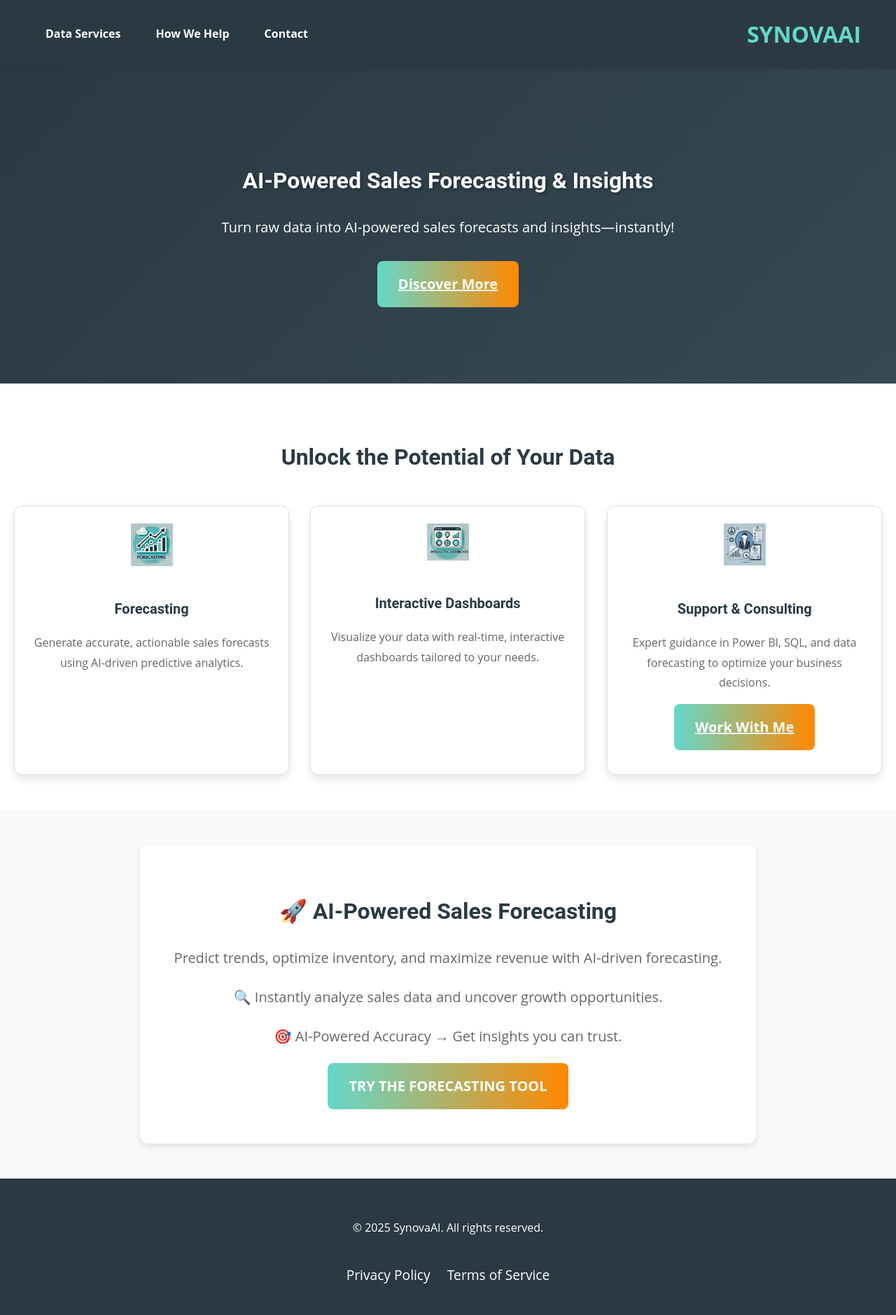
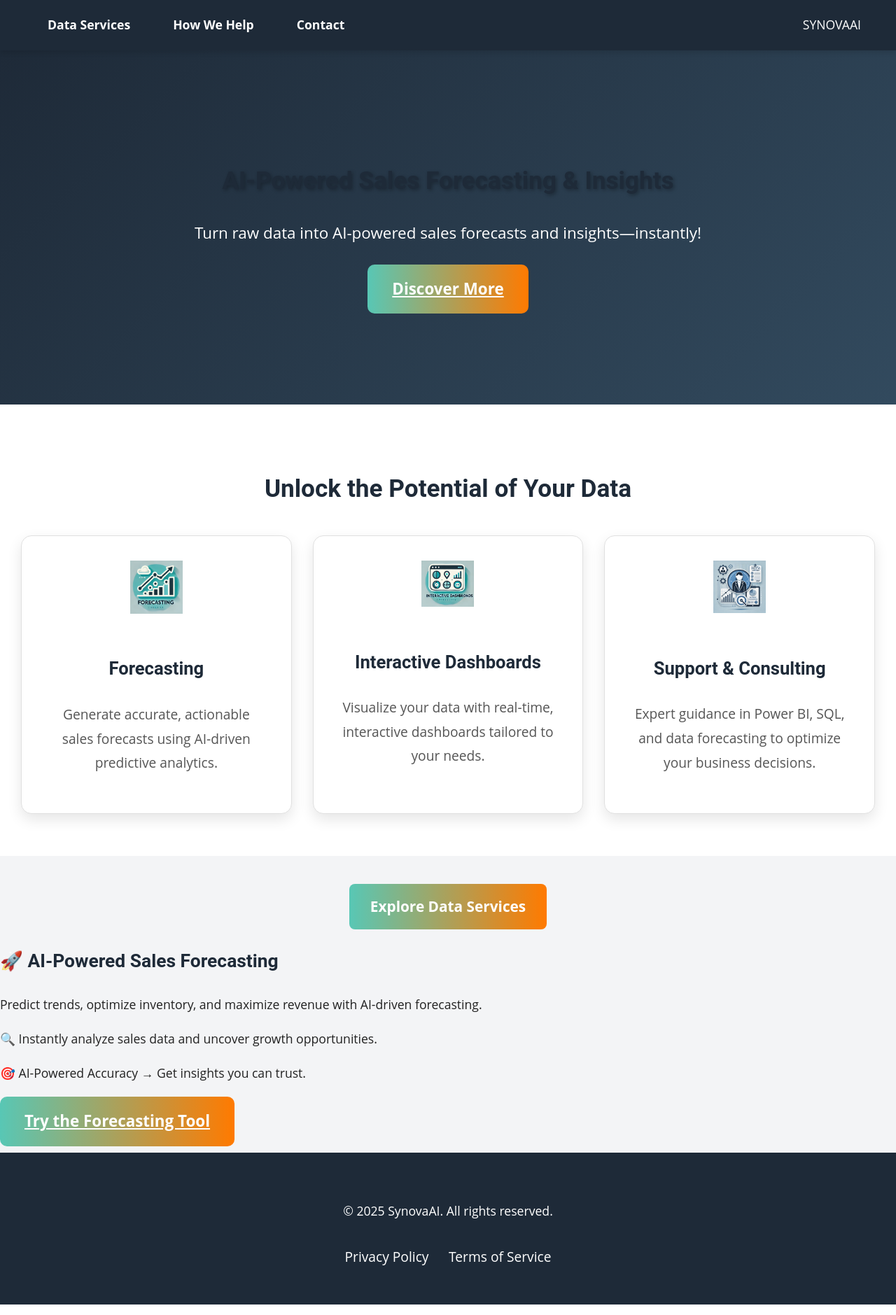
Before and after one commit to jslad2/sales-forecasting-platform, a Flask app: page / in a window 1280 px wide. Shown: the whole page at 70% size. Run offline with Flask 3, Linux system fonts and the light colour scheme.

Commit message:
css update

```diff
--- a/static/css/style.css
+++ b/static/css/style.css
@@ -1,15 +1,15 @@
 /* General Styling */
 :root {
-    --primary-color: #2B3A42;
-    --secondary-color: #64D8CB;
-    --accent-color: #FF8800;
-    --background-color: #F8F9FA;
-    --text-color: #333333;
+    --primary-color: #1E2A38;
+    --secondary-color: #58C7B5;
+    --accent-color: #FF7A00;
+    --background-color: #F3F4F6;
+    --text-color: #222222;
     --white-color: #FFFFFF;
-    --gray-color: #666666;
-    --font-size-base: 1rem;
-    --font-size-lg: 1.25rem;
-    --font-size-xl: 2rem;
+    --gray-color: #555555;
+    --font-size-base: 1.1rem;
+    --font-size-lg: 1.4rem;
+    --font-size-xl: 2.2rem;
     --breakpoint-sm: 480px;
     --breakpoint-md: 768px;
     --breakpoint-lg: 1024px;
@@ -28,6 +28,7 @@ body {
 h1, h2, h3 {
     font-family: 'Roboto', sans-serif;
     font-weight: 700;
+    color: var(--primary-color);
 }
 
 /* Header Styling */
@@ -41,10 +42,9 @@ header {
     position: sticky;
     top: 0;
     z-index: 1000;
-    box-shadow: 0 2px 4px rgba(0, 0, 0, 0.1);
+    box-shadow: 0 4px 6px rgba(0, 0, 0, 0.1);
 }
 
-/* Navigation Menu */
 header nav ul {
     list-style: none;
     margin: 0;
@@ -53,7 +53,7 @@ header nav ul {
 }
 
 header nav li {
-    margin-right: 20px;
+    margin-right: 25px;
 }
 
 header nav a {
@@ -61,63 +61,43 @@ header nav a {
     text-decoration: none;
     font-weight: bold;
     font-size: var(--font-size-base);
-    padding: 10px 15px;
+    padding: 12px 18px;
+    border-radius: 5px;
     transition: all 0.3s ease-in-out;
-    border-radius: 5px;
 }
 
 header nav a:hover {
     background-color: var(--accent-color);
     color: var(--white-color);
-    box-shadow: 0px 4px 10px rgba(255, 136, 0, 0.3);
-}
-
-header nav a:focus {
-    outline: 2px solid var(--accent-color);
-    outline-offset: 2px;
-}
-
-/* Logo */
-header .logo {
-    font-size: var(--font-size-xl);
-    font-weight: bold;
-    color: var(--secondary-color);
-    text-decoration: none;
+    box-shadow: 0px 5px 12px rgba(255, 122, 0, 0.3);
 }
 
 /* Hero Section */
 .hero {
-    background: linear-gradient(135deg, var(--primary-color), #354854);
+    background: linear-gradient(135deg, var(--primary-color), #324A5E);
     color: var(--white-color);
     text-align: center;
-    padding: 100px 20px;
-    animation: gradientShift 10s infinite alternate;
-}
-
-@keyframes gradientShift {
-    0% { background-position: 0% 50%; }
-    100% { background-position: 100% 50%; }
+    padding: 120px 30px;
 }
 
 .hero h1 {
     font-size: var(--font-size-xl);
-    margin-bottom: 20px;
-    font-weight: 700;
-    text-shadow: 2px 2px 4px rgba(0, 0, 0, 0.3);
+    margin-bottom: 15px;
+    text-shadow: 2px 2px 5px rgba(0, 0, 0, 0.3);
 }
 
 .hero p {
     font-size: var(--font-size-lg);
-    margin-bottom: 30px;
+    margin-bottom: 25px;
 }
 
 /* CTA Button */
 .cta-button {
     background: linear-gradient(90deg, var(--secondary-color), var(--accent-color));
     color: var(--white-color);
-    padding: 15px 30px;
+    padding: 15px 35px;
     font-size: var(--font-size-lg);
-    border-radius: 8px;
+    border-radius: 10px;
     font-weight: bold;
     transition: all 0.3s ease-in-out;
     display: inline-block;
@@ -126,45 +106,21 @@ header .logo {
     overflow: hidden;
 }
 
-.cta-button::after {
-    content: '';
-    position: absolute;
-    top: 50%;
-    left: 50%;
-    width: 300%;
-    height: 300%;
-    background-color: rgba(255, 255, 255, 0.3);
-    border-radius: 50%;
-    transform: translate(-50%, -50%) scale(0);
-    transition: transform 0.5s ease;
+.cta-button:hover {
+    transform: scale(1.05);
+    box-shadow: 0px 6px 15px rgba(255, 122, 0, 0.3);
 }
 
-.cta-button:hover::after {
-    transform: translate(-50%, -50%) scale(1);
-}
-
-.cta-button:hover {
-    transform: scale(1.05);
-    box-shadow: 0px 4px 10px rgba(255, 136, 0, 0.3);
-}
-
-.cta-button:focus {
-    outline: 2px solid var(--accent-color);
-    outline-offset: 2px;
-}
-
-/* Data Services Section */
+/* Service Cards Section */
 .data-services {
-    padding: 50px 20px;
+    padding: 60px 30px;
     text-align: center;
     background-color: var(--white-color);
 }
 
 .data-services h2 {
-    color: var(--primary-color);
-    margin-bottom: 40px;
     font-size: var(--font-size-xl);
-    font-weight: bold;
+    margin-bottom: 35px;
 }
 
 /* Service Grid */
@@ -174,34 +130,26 @@ header .logo {
     gap: 30px;
 }
 
-/* Service Cards */
+/* Enhanced Service Cards */
 .service-card {
     background-color: var(--white-color);
+    border-radius: 15px;
+    padding: 35px;
+    text-align: center;
+    box-shadow: 0 8px 20px rgba(0, 0, 0, 0.1);
+    transition: transform 0.3s ease, box-shadow 0.3s ease;
     border: 1px solid #E0E0E0;
-    border-radius: 12px;
-    padding: 25px;
-    text-align: center;
-    box-shadow: 0 6px 12px rgba(0, 0, 0, 0.1);
-    transition: transform 0.3s ease, box-shadow 0.3s ease;
-    opacity: 0;
-    transform: translateY(20px);
-    will-change: transform, opacity;
-}
-
-.service-card.show {
-    opacity: 1;
-    transform: translateY(0);
-    transition: opacity 0.6s ease, transform 0.6s ease;
 }
 
 .service-card:hover {
-    transform: translateY(-10px);
-    box-shadow: 0 15px 25px rgba(0, 0, 0, 0.2);
+    transform: translateY(-7px);
+    box-shadow: 0 10px 30px rgba(0, 0, 0, 0.15);
+    background: #F9FAFB;
 }
 
 .service-card img {
-    width: 60px;
-    margin-bottom: 15px;
+    width: 75px;
+    margin-bottom: 20px;
     transition: transform 0.3s ease;
 }
 
@@ -210,57 +158,37 @@ header .logo {
 }
 
 .service-card h3 {
-    margin-bottom: 15px;
-    color: var(--primary-color);
-    font-size: var(--font-size-lg);
-    font-weight: 600;
+    font-size: 1.6rem;
+    font-weight: bold;
 }
 
 .service-card p {
+    font-size: 1.2rem;
     color: var(--gray-color);
-    font-size: var(--font-size-base);
+    font-weight: 500;
 }
 
-/* Forecasting Tool Section */
-.forecasting-tool {
+/* Centralized Data Services Link */
+.data-services-link {
     text-align: center;
-    max-width: 800px;
-    margin: 50px auto;
-    padding: 40px;
-    background: #ffffff;
-    border-radius: 12px;
-    box-shadow: 0 4px 10px rgba(0, 0, 0, 0.1);
+    margin-top: 40px;
 }
 
-.forecasting-tool h2 {
-    font-size: var(--font-size-xl);
-    color: var(--primary-color);
-    margin-bottom: 15px;
+.data-services-link a {
+    font-size: 1.3rem;
+    font-weight: bold;
+    text-decoration: none;
+    padding: 14px 30px;
+    border-radius: 8px;
+    background: linear-gradient(90deg, var(--secondary-color), var(--accent-color));
+    color: white;
+    transition: all 0.3s ease-in-out;
+    display: inline-block;
 }
 
-.forecasting-tool p {
-    font-size: var(--font-size-lg);
-    color: var(--gray-color);
-    margin-bottom: 20px;
-}
-
-/* Improve CTA Button */
-.forecasting-tool .cta-button {
-    font-size: var(--font-size-lg);
-    padding: 15px 30px;
-    border-radius: 8px;
-    display: inline-block;
-    text-transform: uppercase;
-    font-weight: bold;
-    transition: all 0.3s ease-in-out;
-    background: linear-gradient(90deg, var(--secondary-color), var(--accent-color));
-    color: white;
-    text-decoration: none;
-}
-
-.forecasting-tool .cta-button:hover {
+.data-services-link a:hover {
     transform: scale(1.05);
-    box-shadow: 0px 6px 15px rgba(255, 136, 0, 0.3);
+    box-shadow: 0px 6px 15px rgba(255, 122, 0, 0.3);
 }
 
 /* Footer */
@@ -268,39 +196,24 @@ footer {
     background-color: var(--primary-color);
     color: var(--white-color);
     text-align: center;
-    padding: 40px 20px;
+    padding: 50px 20px;
     display: flex;
     flex-direction: column;
     align-items: center;
 }
 
 .footer-links {
-    margin-top: 20px;
+    margin-top: 15px;
 }
 
 .footer-links a {
     color: var(--white-color);
     text-decoration: none;
-    margin: 0 10px;
+    margin: 0 12px;
     font-size: 1.2rem;
 }
 
 .footer-links a:hover {
-    color: var(--secondary-color);
-}
-
-.social-icons {
-    margin-top: 20px;
-}
-
-.social-icons a {
-    color: var(--white-color);
-    margin: 0 10px;
-    font-size: 1.5rem;
-    transition: color 0.3s ease;
-}
-
-.social-icons a:hover {
     color: var(--secondary-color);
 }
 
--- a/templates/index.html
+++ b/templates/index.html
@@ -59,10 +59,15 @@
                 <img src="static/images/support-icon.png" alt="Support & Consulting Icon" loading="lazy">
                 <h3>Support & Consulting</h3>
                 <p>Expert guidance in Power BI, SQL, and data forecasting to optimize your business decisions.</p>
-                <a href="contact.html" class="cta-button">Work With Me</a>
             </div>
         </div>
     </section>
+
+    <!-- Single Data Services Link -->
+    <div class="data-services-link">
+        <a href="{{ url_for('data_services') }}">Explore Data Services</a>
+    </div>
+
 
 
     <!-- New Forecasting Tool Section -->
```
Also changed, not shown: other parts of static/css/style.css (+4 -60 lines).
